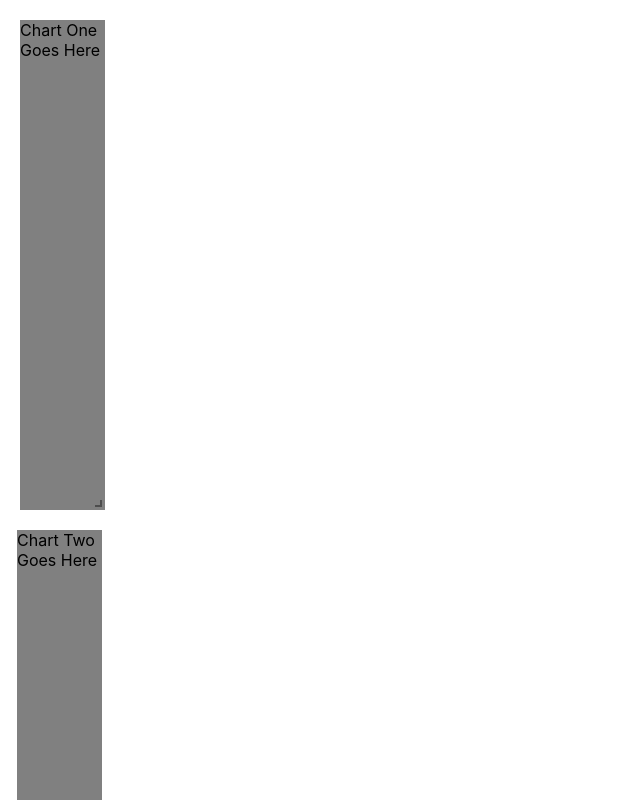
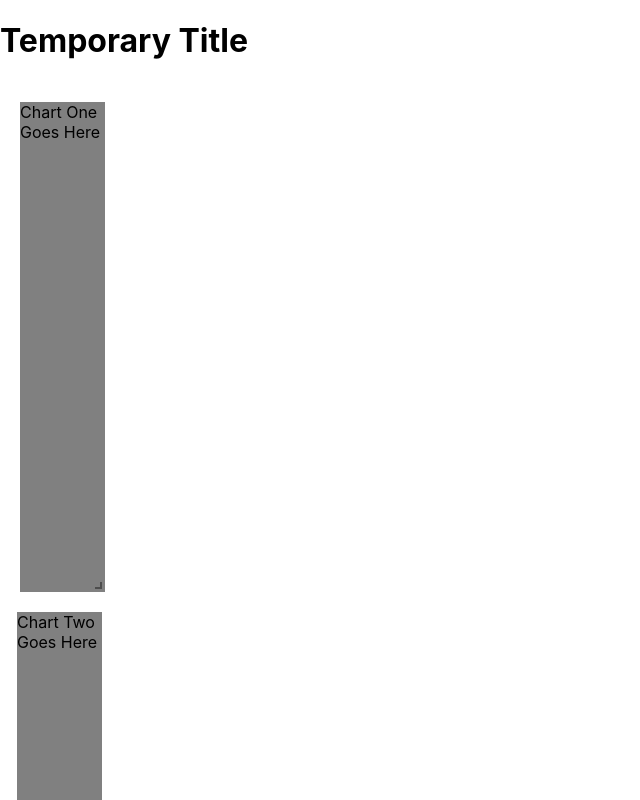
Before and after one commit to dwishnuff/FALL2020-FrontEnd, a React (Create React App) app: page / in a window 1280 px wide. Shown: the top 800 px of the page, without its empty margins (0-640 px from the left). Built offline with nearby package versions, Linux system fonts and the light colour scheme.

Commit message:
updated index.js to render title and grid

```diff
--- a/src/index.js
+++ b/src/index.js
@@ -1,14 +1,16 @@
-import React from 'react';
-import ReactDOM from 'react-dom';
-import './index.css';
-import App from './App';
-import Grid from './Grid';
-import reportWebVitals from './reportWebVitals';
+import React from "react";
+import ReactDOM from "react-dom";
+import "./index.css";
+import App from "./App";
+import Grid from "./Grid";
+import reportWebVitals from "./reportWebVitals";
 
 ReactDOM.render(
-  //<App />,
-  <Grid />,
-  document.getElementById('root')
+  <div>
+    <App />
+    <Grid />
+  </div>,
+  document.getElementById("root")
 );
 
 // If you want to start measuring performance in your app, pass a function
```
